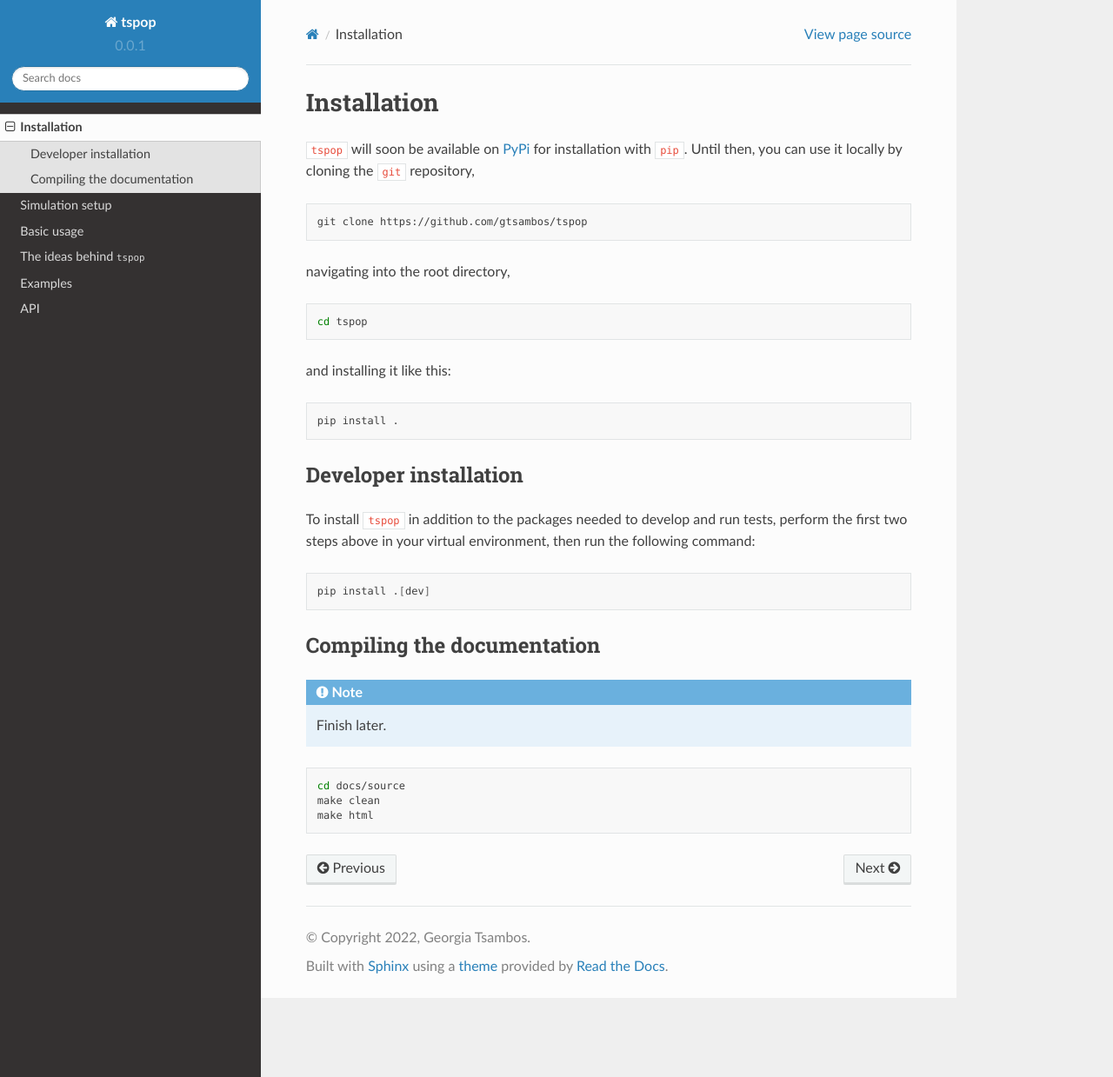
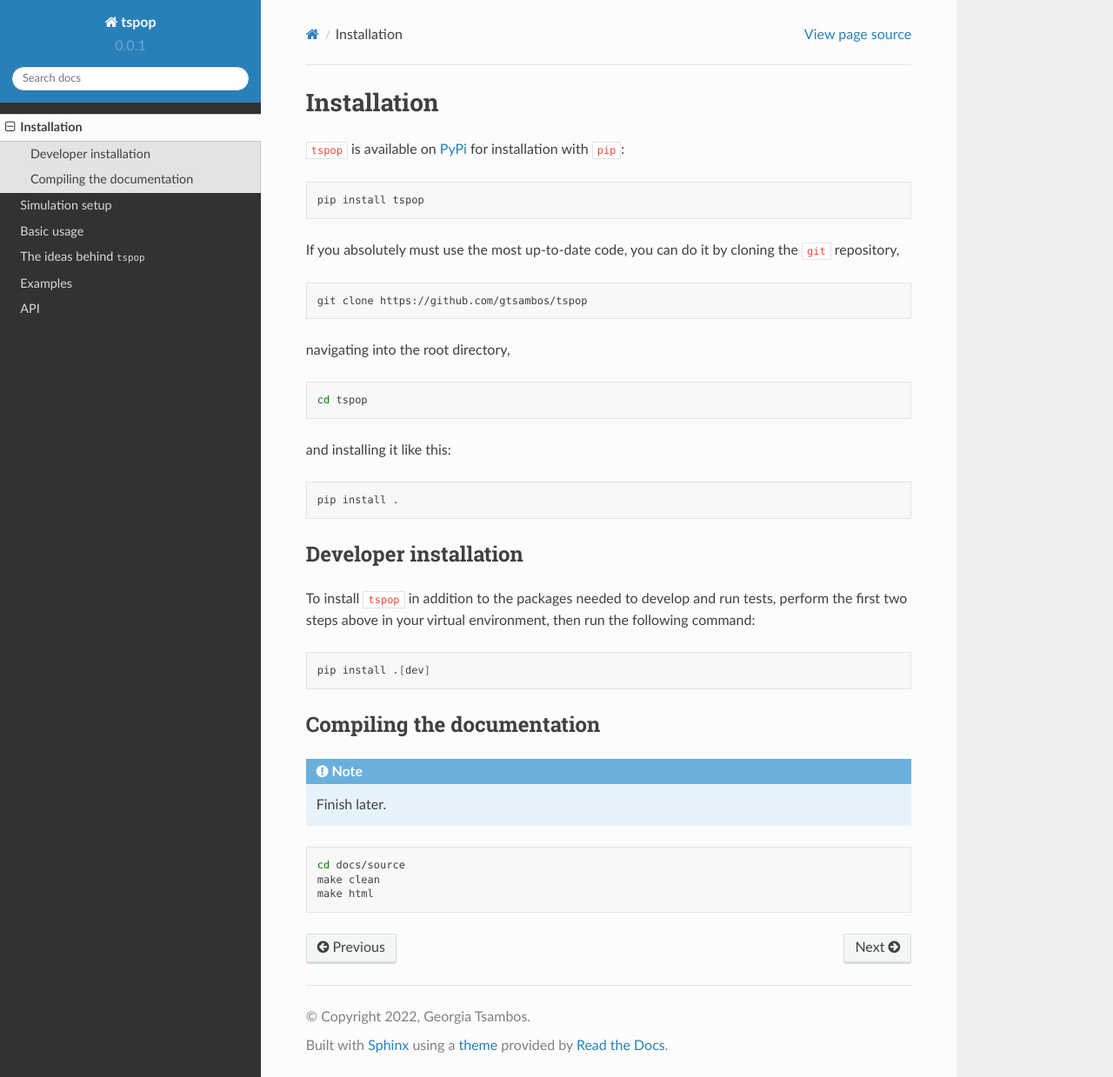
Before and after one commit to gtsambos/tspop, a Sphinx documentation site: the page built from docs/source/installation.rst, in a window 1280 px wide and 1239 px high. Shown: the whole window at 87% size. Built offline with Sphinx 7.4.7 and the Read the Docs theme 2.0.0, drawn with Linux system fonts in a browser that asks for light colours.

Commit message:
Updated installation info.

```diff
--- a/docs/source/installation.rst
+++ b/docs/source/installation.rst
@@ -3,9 +3,15 @@
 Installation
 ============
 
-``tspop`` will soon be available on `PyPi <https://pypi.org/>`_ for
-installation with ``pip``. Until then, you can use it locally by
-cloning the ``git`` repository,
+``tspop`` is available on `PyPi <https://pypi.org/>`_ for
+installation with ``pip``:
+
+.. code-block:: bash
+
+    pip install tspop
+
+If you absolutely must use the most up-to-date code,
+you can do it by cloning the ``git`` repository,
 
 .. code-block:: bash
 
```
